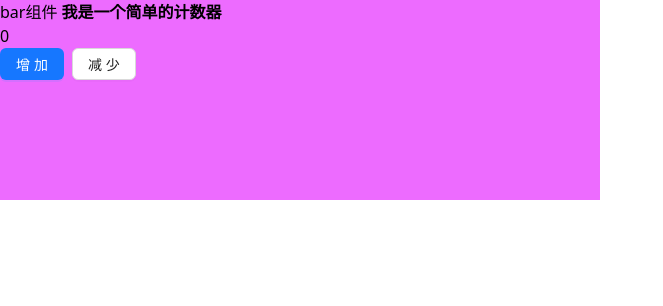
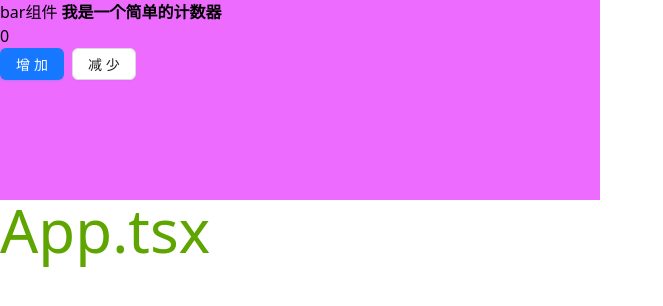
Before and after one commit to YangWavei/react_lodash_ui_exercise, a React (Vite) app: page / in a window 1280 px wide. Shown: the top 306 px of the page, without its empty margins (0-663 px from the left). Built offline with nearby package versions, Linux system fonts and the light colour scheme.

Commit message:
update dev

```diff
--- a/src/App.tsx
+++ b/src/App.tsx
@@ -5,6 +5,7 @@ function App() {
   return (
     <div>
       <Bar />
+      <h1 className=' text-lime-600 text-6xl'>App.tsx</h1>
     </div>
   );
 }
```
